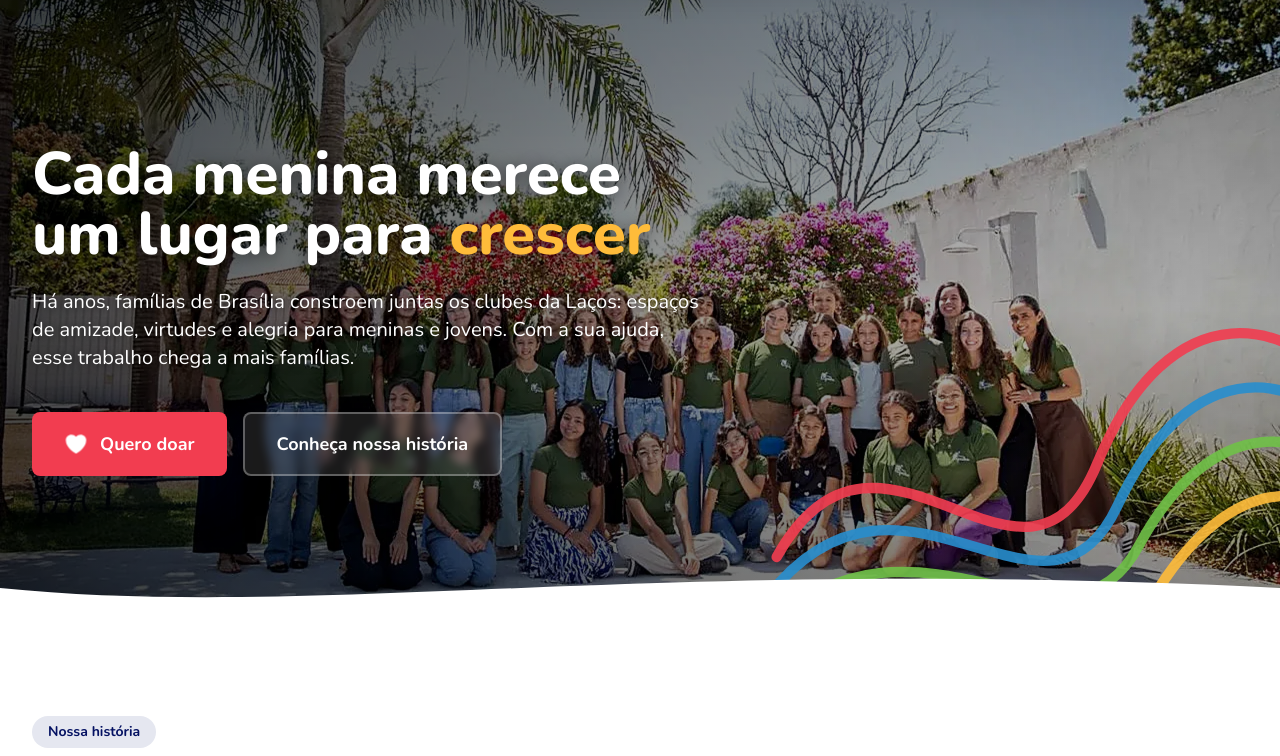
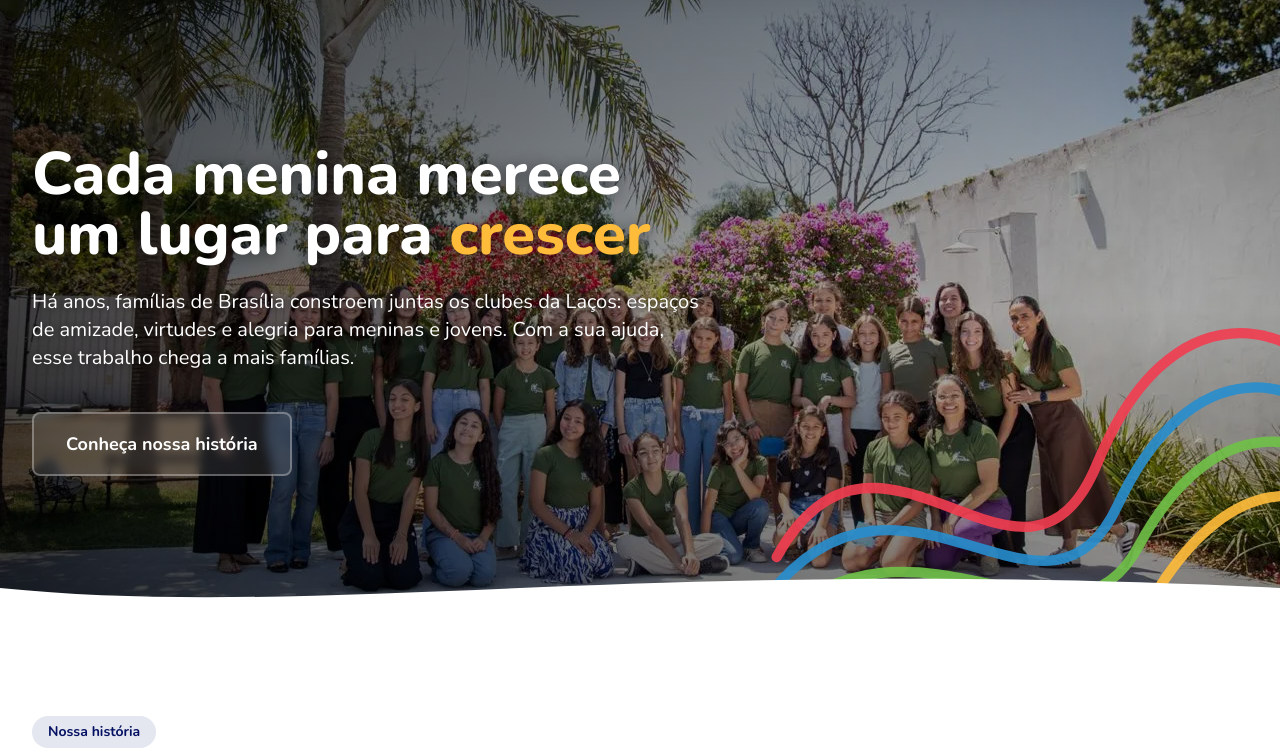
Before and after one commit to Gustmeal/site_lacos, a Flask app: page /ajude-a-lacos in a window 1280 px wide. Shown: the part 80-836 px from the top of the page. Run offline with Flask 3, Linux system fonts and the light colour scheme; some libraries are stand-ins or nearby versions.

Commit message:
Tira botão Quero doar do banner e volta a foto original
Co-Authored-By: Claude Opus 5.5 <noreply@anthropic.com>
Claude-Session: https://claude.ai/code/session_01RQAchMfWGVzbBn8XfkLj7P

```diff
--- a/app/templates/pages/ajude.html
+++ b/app/templates/pages/ajude.html
@@ -42,7 +42,7 @@
      HERO
      ============================================ -->
 <section class="relative text-white overflow-hidden">
-    <img src="{{ url_for('static', filename='img/banner-ajude.webp') }}"
+    <img src="{{ url_for('static', filename='img/banner-home.webp') }}"
          alt="Associadas, monitoras e famílias da Laços reunidas"
          class="absolute inset-0 w-full h-full object-cover object-[center_65%]"
          loading="eager" fetchpriority="high">
@@ -68,11 +68,6 @@
                 Há anos, famílias de Brasília constroem juntas os clubes da Laços: espaços de amizade, virtudes e alegria para meninas e jovens. Com a sua ajuda, esse trabalho chega a mais famílias.
             </p>
             <div class="flex flex-col sm:flex-row gap-4">
-                <a href="#doar"
-                   class="group inline-flex items-center justify-center gap-3 bg-lacos-vermelho hover:bg-lacos-vermelho-escuro text-white px-8 py-4 rounded-lg font-bold text-lg transition shadow-soft-xl">
-                    <svg class="w-6 h-6 coracao" fill="currentColor" viewBox="0 0 24 24"><path d="m11.645 20.91-.007-.003-.022-.012a15.247 15.247 0 0 1-.383-.218 25.18 25.18 0 0 1-4.244-3.17C4.688 15.36 2.25 12.174 2.25 8.25 2.25 5.322 4.714 3 7.688 3A5.5 5.5 0 0 1 12 5.052 5.5 5.5 0 0 1 16.313 3c2.973 0 5.437 2.322 5.437 5.25 0 3.925-2.438 7.111-4.739 9.256a25.175 25.175 0 0 1-4.244 3.17 15.247 15.247 0 0 1-.383.219l-.022.012-.007.004-.003.001a.752.752 0 0 1-.704 0l-.003-.001Z"/></svg>
-                    Quero doar
-                </a>
                 <a href="#historia"
                    class="inline-flex items-center justify-center gap-2 bg-white/10 backdrop-blur-sm text-white border-2 border-white/30 px-8 py-4 rounded-lg font-bold text-lg hover:bg-white/20 transition">
                     Conheça nossa história
```
Also changed, not shown: app/static/img/banner-ajude.webp (deleted).
